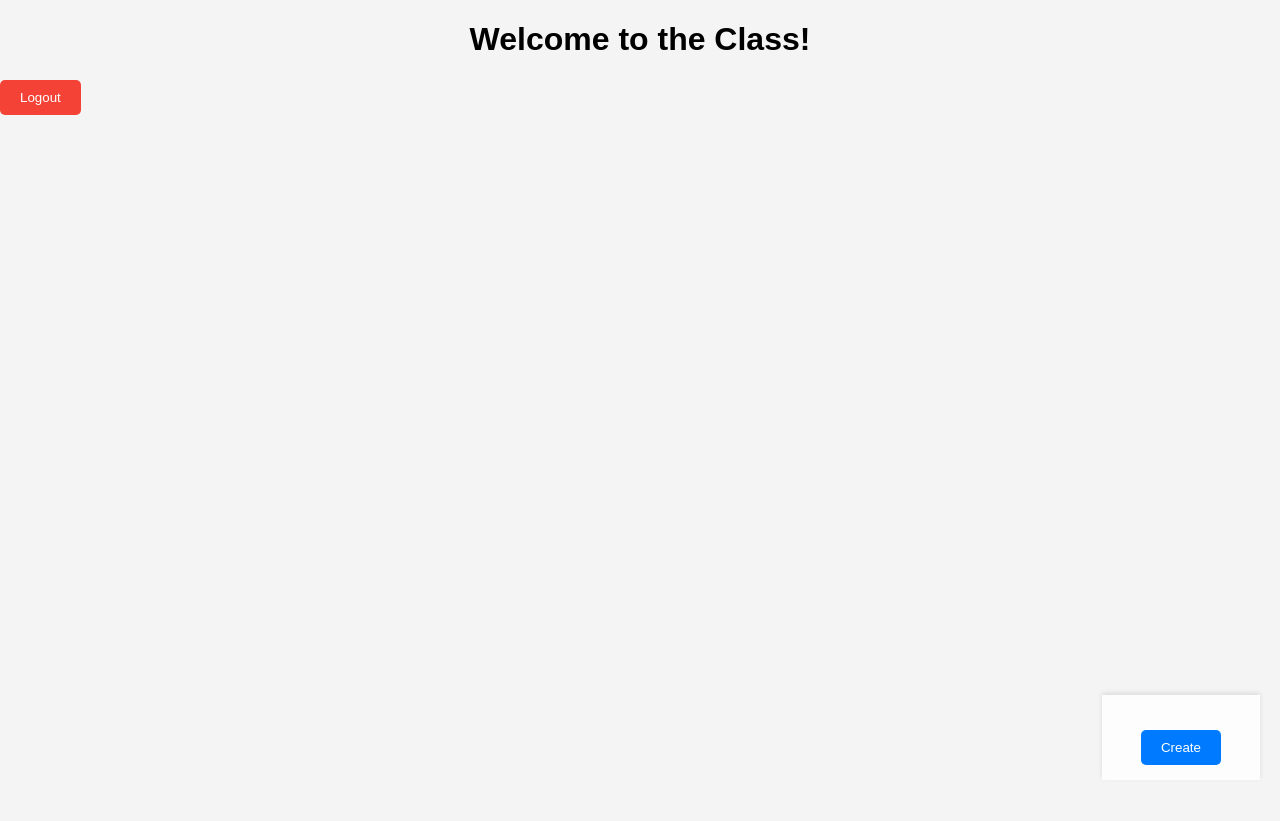
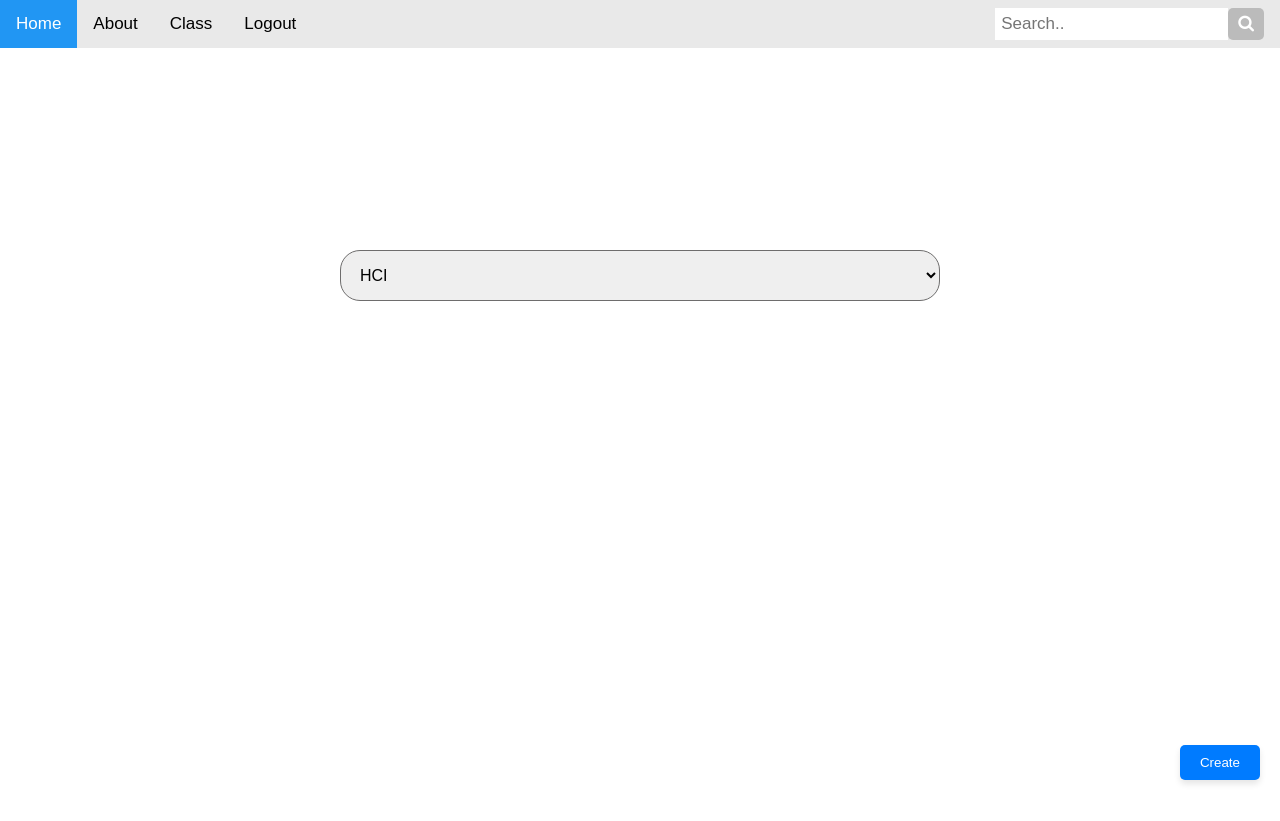
Before and after one commit to Sanjeebstha/Assignment-Upload-Tool, a plain HTML site: page window.html in a window 1280 px wide. After the commit the page ends 800 px from the top, so only its background shows below. Drawn offline with Linux system fonts and the light colour scheme.

Commit message:
search box, combo box, navigation bar added

```diff
--- a/css/class.css
+++ b/css/class.css
@@ -1,7 +1,33 @@
-button{
-    padding: 10px 20px;
-    background-color: #135d80;
-    color: white;
-    border: none;
-    border-radius: 5px;
+.topnav {
+    overflow: hidden;
+    background-color: #e9e9e9;
+    position: fixed;
+    top: 0;
+    width: 100%;
+    z-index: 1000;
+  }
+
+.topnav a.active {
+  background-color: #2196F3;
+  color: white;
 }
+
+body {
+  margin: 0;
+  font-family: Arial, Helvetica, sans-serif;
+  padding-top: 0px;
+}
+
+.content {
+    padding: 60px;
+}
+
+a i {
+    margin-right: 5px;
+    vertical-align: middle;
+    color: rgb(10, 10, 10);
+}
+
+a i:hover {
+    background-color: #0056b3;
+}
--- a/css/window.css
+++ b/css/window.css
@@ -1,21 +1,105 @@
+* {box-sizing: border-box;}
+
 body {
-    font-family: Arial, sans-serif;
+  margin: 0;
+  font-family: Arial, Helvetica, sans-serif;
+}
+
+.topnav {
+  overflow: hidden;
+  background-color: #e9e9e9;
+  position: fixed;
+  width: 100%;
+}
+
+.topnav a {
+  float: left;
+  display: block;
+  color: black;
+  text-align: center;
+  padding: 14px 16px;
+  text-decoration: none;
+  font-size: 17px;
+}
+
+.topnav a:hover {
+  background-color: #ddd;
+  color: black;
+}
+
+.topnav a.active {
+  background-color: #2196F3;
+  color: white;
+}
+
+.topnav .search-container {
+  float: right;
+}
+
+.topnav input[type=text] {
+  padding: 6px;
+  margin-top: 8px;
+  font-size: 17px;
+  border: none;
+  background: white;
+}
+
+.topnav .search-container button {
+  float: right;
+  padding: 6px 10px;
+  margin-top: 8px;
+  margin-right: 16px;
+  background: #bbb;
+  font-size: 17px;
+  border: none;
+  cursor: pointer;
+}
+
+.topnav .search-container button:hover {
+  background: #b4b4b4;
+}
+
+@media screen and (max-width: 600px) {
+  .topnav .search-container {
+    float: none;
+  }
+  .topnav a, .topnav input[type=text], .topnav .search-container button {
+    float: none;
+    display: block;
+    text-align: left;
+    width: 100%;
     margin: 0;
-    padding: 0;
-    display: block; /* Start from top*/
+    padding: 14px;
+  }
+  .topnav input[type=text] {
+    border: 1px solid #ccc;
+  }
+}
+
+.comboBox {
+    display: flex;
     justify-content: center;
     align-items: center;
-    min-height: 100vh;
-    background-color: #f4f4f4;
+    height: 100%;
+    padding: 250px;
 }
 
-h1 {
-    text-align: center;
+select {
+    padding: 15px;
+    font-size: 16px;
+    margin-bottom: 0px;
+    margin-right: 5px;
+    margin-left: 5px;
+    border: 1px solid #6e6d6d;
+    border-radius: 20px;
+    width: 50vw;
+    max-width: 600px;
+    min-width: 200px;
 }
 
 .dashboard {
     display: grid;
-    grid-template-columns: 1fr 1fr; /* Two columns */
+    grid-template-columns: 1fr 1fr;
     gap: 20px;
     width: 80%;
     max-width: 1200px;
@@ -29,11 +113,12 @@ h1 {
     padding: 20px;
     box-shadow: 0 4px 8px rgba(0, 0, 0, 0.1);
     text-align: center;
+    margin-top: 70px;
 }
 
 .frame delete-btn {
     padding: 10px 20px;
-    background-color: #dc3545; /* Red background for Delete button */
+    background-color: #dc3545;
     color: white;
     border: none;
     border-radius: 5px;
@@ -41,46 +126,35 @@ h1 {
 }
 
 .frame delete-btn:hover {
-    background-color: #c82333; /* Darker red on hover */
+    background-color: #c82333;
 }
 
 .frame join-btn {
     padding: 10px 20px;
-    background-color: #28a745; /* Green background for Join button */
+    background-color: #28a745;
     color: white;
     border: none;
     border-radius: 5px;
     cursor: pointer;
-    margin-left: 10px; /* Add some spacing between Delete and Join */
+    margin-left: 10px;
 }
 
 .frme join-btn:hover {
-    background-color: #218838; /* Darker green on hover */
-}
-
-/* Keep the button at the bottom */
-.button-container {
-    position: fixed; /* Fix the button container at the bottom of the viewport */
-    bottom: 0px; /* Distance from the bottom */
-    right:0;
-    width: 10%; /* Full width for centering */
-    text-align: center;
-    margin-right: 20px;
-    margin-bottom: 20px;
-    background-color: rgb(255, 255, 255,0.8); /* Optional: Slight background to make it stand out */
-    padding: 15px 15px 15px 15px; /* Add padding for better spacing */
-    box-shadow: 0 -2px 5px rgba(0, 0, 0, 0.1); /* Optional: Shadow for a subtle separation */
+    background-color: #218838;
 }
 
 .create-class-btn {
+    position: fixed;
+    bottom: 20px;
+    right: 20px;
     padding: 10px 20px;
     background-color: #007bff;
     color: white;
     border: none;
     border-radius: 5px;
     cursor: pointer;
-    margin-top: 20px;
     text-align: center;
+    box-shadow: 0px 4px 6px rgba(0, 0, 0, 0.1);
 }
 
 .create-class-btn:hover {
--- a/js/script.js
+++ b/js/script.js
@@ -20,21 +20,3 @@ function logout() {
     // Redirect to the login page
     window.location.href = "index.html";
 }
-
-// Parse the query string to extract the classId
-function getClassId() {
-    const params = new URLSearchParams(window.location.search);
-    return params.get("classId");
-}
-
-document.addEventListener("DOMContentLoaded", () => {
-    const classId = getClassId();
-    const heading = document.querySelector("h1");
-
-    // Display the classId on the page
-    if (classId) {
-        heading.textContent = `Welcome to ${classId}!`;
-    } else {
-        heading.textContent = "Welcome to the Class!";
-    }
-});
--- a/js/window.js
+++ b/js/window.js
@@ -14,8 +14,8 @@ function createClass() {
     newFrame.innerHTML = `
         <h2>${classId}</h2>
         <p>This is a dynamically created class.</p>
-        <button onclick="deleteFrame(this)">Delete Class</button>
-        <button onclick="join_class('${classId}')" class="join-btn">Join</button>
+        <button onclick="deleteFrame(this)" style="cursor: pointer;">Delete Class</button>
+        <button onclick="join_class('${classId}')" class="join-btn" style="cursor: pointer;">Join</button>
     `;
 
     // Append the new frame to the dashboard
@@ -28,7 +28,32 @@ function deleteFrame(button) {
     frame.remove();
 }
 
-function join_class() {
+function join_class(classId) {
     // Navigate to class.html and pass the class ID as a query parameter
     window.location.href = `class.html?classId=${classId}`;
 }
+
+// Parse the query string to extract the classId
+function getClassId() {
+    const params = new URLSearchParams(window.location.search);
+    return params.get("classId");
+}
+
+ // Dynamically update the page content
+ document.addEventListener("DOMContentLoaded", () => {
+    const classId = getClassId();
+    //const heading = document.querySelector("h1");
+    const content = document.querySelector(".content");
+
+    if (classId) {
+        // Update the heading and content with the classId
+        //heading.textContent = `Welcome to ${classId}!`;
+        content.innerHTML = `
+            <p>You're now viewing content for ${classId}.</p>
+            <p>Enjoy your class session!</p>
+        `;
+    } else {
+        heading.textContent = "Class Not Found";
+        content.innerHTML = `<p>Sorry, we couldn't find the class you're looking for.</p>`;
+    }
+});
--- a/window.html
+++ b/window.html
@@ -4,27 +4,43 @@
     <meta name="viewport" content="width=device-width, initial-scale=1.0">
     <title>Assignment upload tool</title>
     <link rel="stylesheet" href="css/window.css">
+    <link rel="stylesheet" href="https://cdnjs.cloudflare.com/ajax/libs/font-awesome/4.7.0/css/font-awesome.min.css">
 </head>
 <body>
-    <h1>Welcome to the Dashboard!</h1>
+    <div class="topnav">
+        <a class="active" href="#home">Home</a>
+        <a href="https://www.studip.uni-hannover.de/">About</a>
+        <a href="/class.html">Class</a>
+        <a onclick="logout(); return false;" style="cursor: pointer;">Logout</a>
+        <div class="search-container">
+          <form action="/class.html">
+            <input type="text" placeholder="Search.." name="search">
+            <button type="submit"><i class="fa fa-search"></i></button>
+          </form>
+        </div>
+    </div>
+
+    <div class="comboBox">
+        <form action="/class.html">
+            <select name="courses" id="courses">
+                <option value="HCI">HCI</option>
+                <option value="Prog-I">Prog-I</option>
+                <option value="Prog-II">Prog-II</option>
+                <option value="KI">KI</option>
+            </select>
+        </form>
+    </div>
 
     <div class="dashboard">
         <!-- Frames will be dynamically added here -->
     </div>
 
-    <div class="button-container">
-        <!-- Button to create a new class -->
-        <button onclick="createClass()" class="create-class-btn">Create</button>
-    </div>
+    <!-- Button to create a new class -->
+    <button onclick="createClass()" class="create-class-btn">Create</button>
 
-    <div class="login-frame">
-
-        <!-- Logout Button -->
-        <button onclick="logout()">Logout</button>
-
-         <!-- Link to the JavaScript file -->
-        <script src="js/script.js"></script>
-        <script src="js/window.js"></script>
-    </div>
+    <div class="login-frame"></div>
+    <!-- Link to the JavaScript file -->
+   <script src="js/script.js"></script>
+   <script src="js/window.js"></script>
 </body>
 </html>
```
Also changed, not shown: class.html (+16 -5 lines), index.html (+1 -1 lines).
